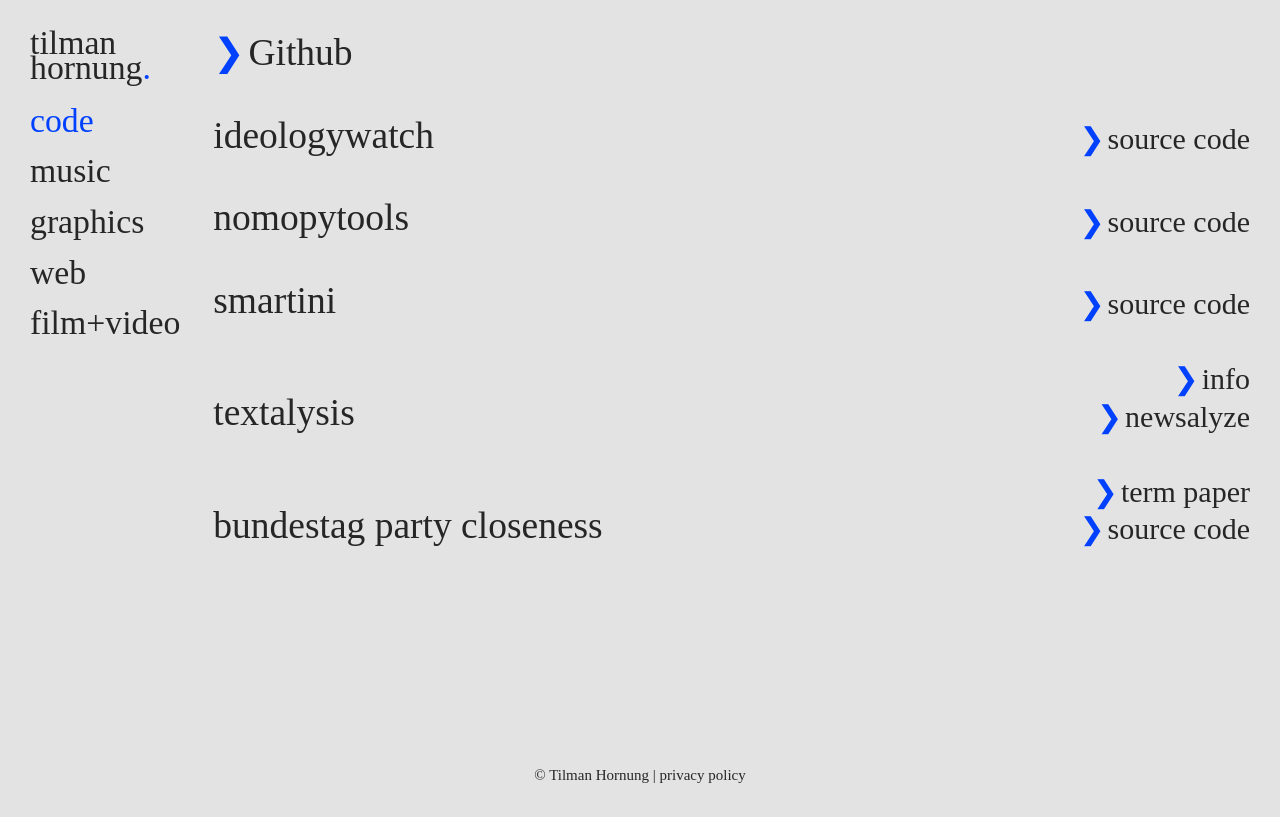
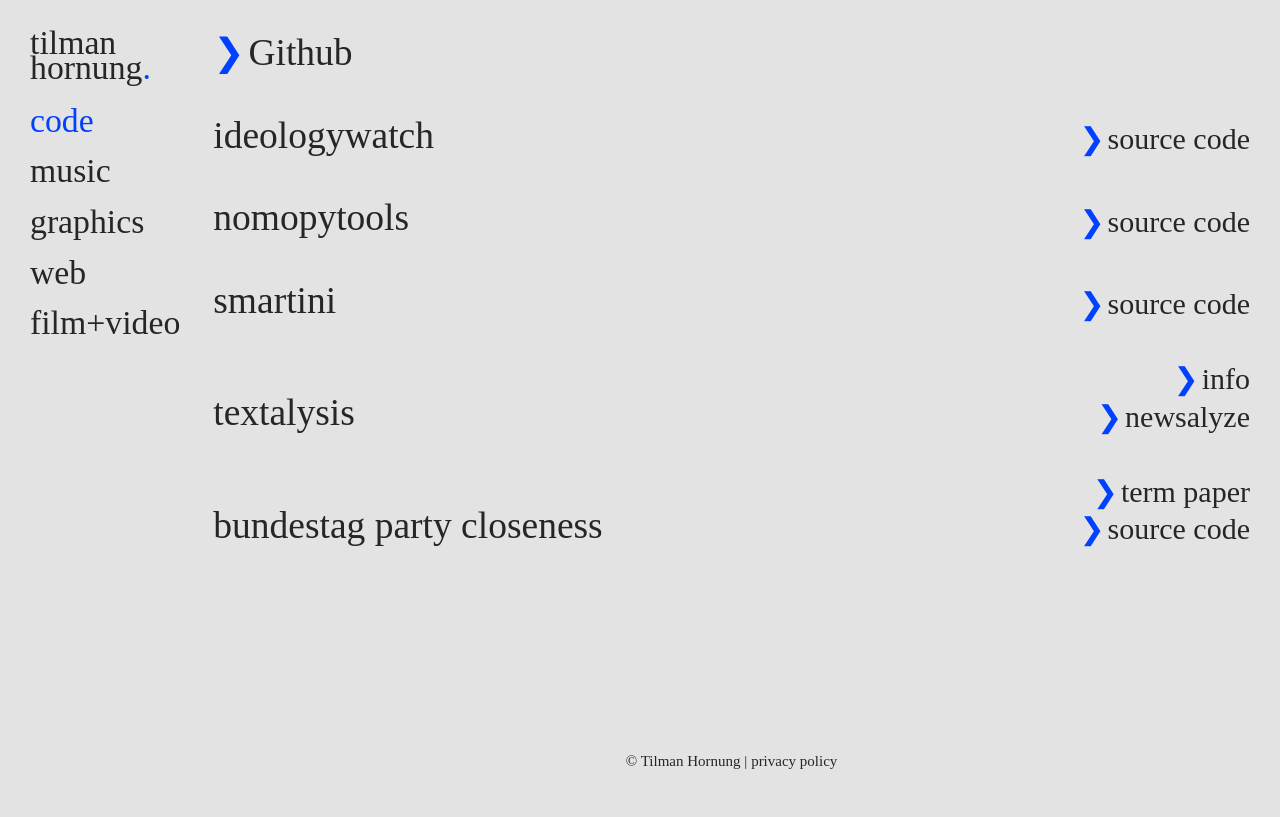
Before and after one commit to t1h0/tilmanhornung.de, a Vue app: page /code in a window 1280 px wide. Built offline with nearby package versions, Linux system fonts and the light colour scheme; a web font is replaced by a local one.

Commit message:
Adjust footer placement

```diff
--- a/src/App.vue
+++ b/src/App.vue
@@ -6,7 +6,7 @@
 </script>
 
 <template>
-  <div id="wrapper">
+  <div id="pageWrapper">
     <header>
       <div id="name">
         <RouterLink to="/">{{ firstName }} hornung</RouterLink>
@@ -20,15 +20,16 @@
         <RouterLink to="/film-video">film+video</RouterLink>
       </nav>
     </header>
-
+    <div id="contentWrapper">
       <RouterView id="content" v-slot="{ Component }">
         <Transition name="fade" mode="out-in">
           <component :is="Component" />
         </Transition>
       </RouterView>
-  </div>
       <footer>&#169; {{ firstNameOfficial }} Hornung | <RouterLink to="/privacy">privacy policy</RouterLink>
       </footer>
+    </div>
+  </div>
 </template>
 
 <style scoped>
@@ -43,12 +44,15 @@
   }
 }
 
-#wrapper {
+#pageWrapper {
   display: flex;
   align-items: flex-start;
   flex-direction: column;
   min-height: calc(100vh - 2 * var(--app-padding) - 1.5rem);
-  margin: 0 0 1rem;
+}
+
+#contentWrapper {
+  width: 100%;
 }
 
 header {
@@ -97,6 +101,8 @@
 
 #content {
   width: 100%;
+  margin: 0 0 1rem;
+  min-height: 88vh;
 }
 
 .fade-enter-active,
@@ -116,7 +122,7 @@
     top: var(--app-padding);
   }
 
-  #wrapper {
+  #pageWrapper {
     flex-direction: row;
   }
 
```
Lines whose indentation alone changed are shown as unchanged.
